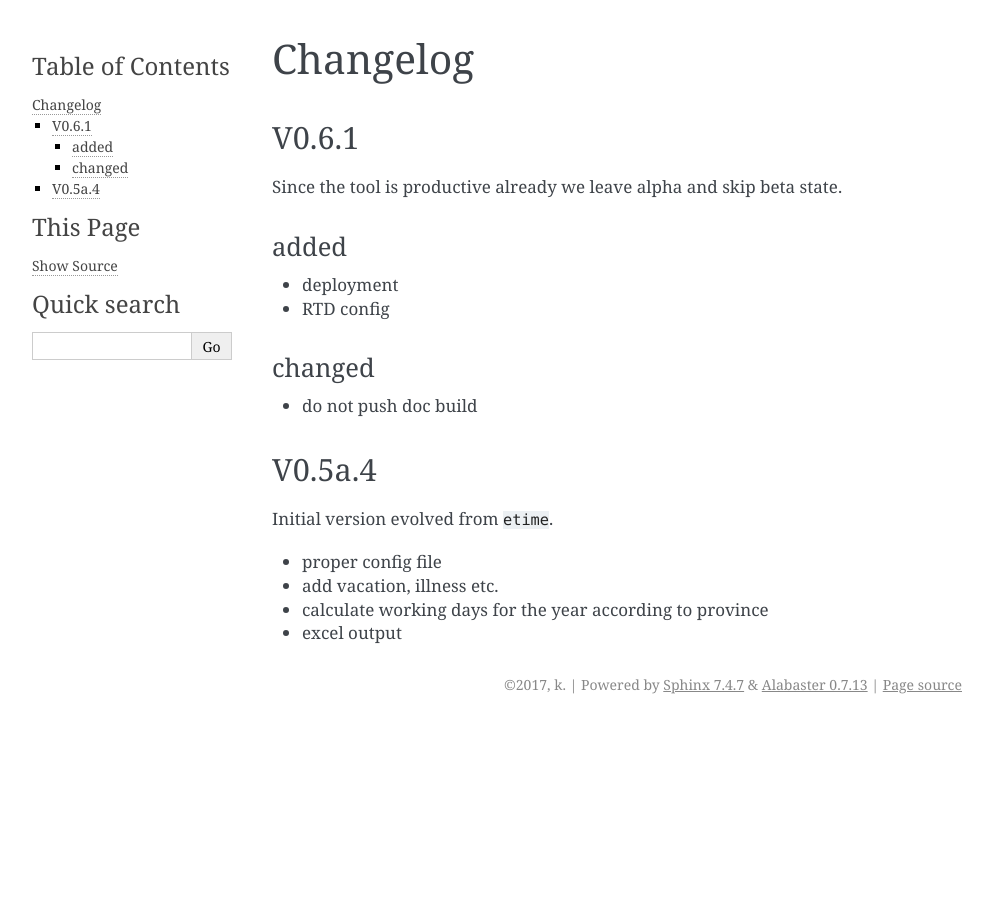
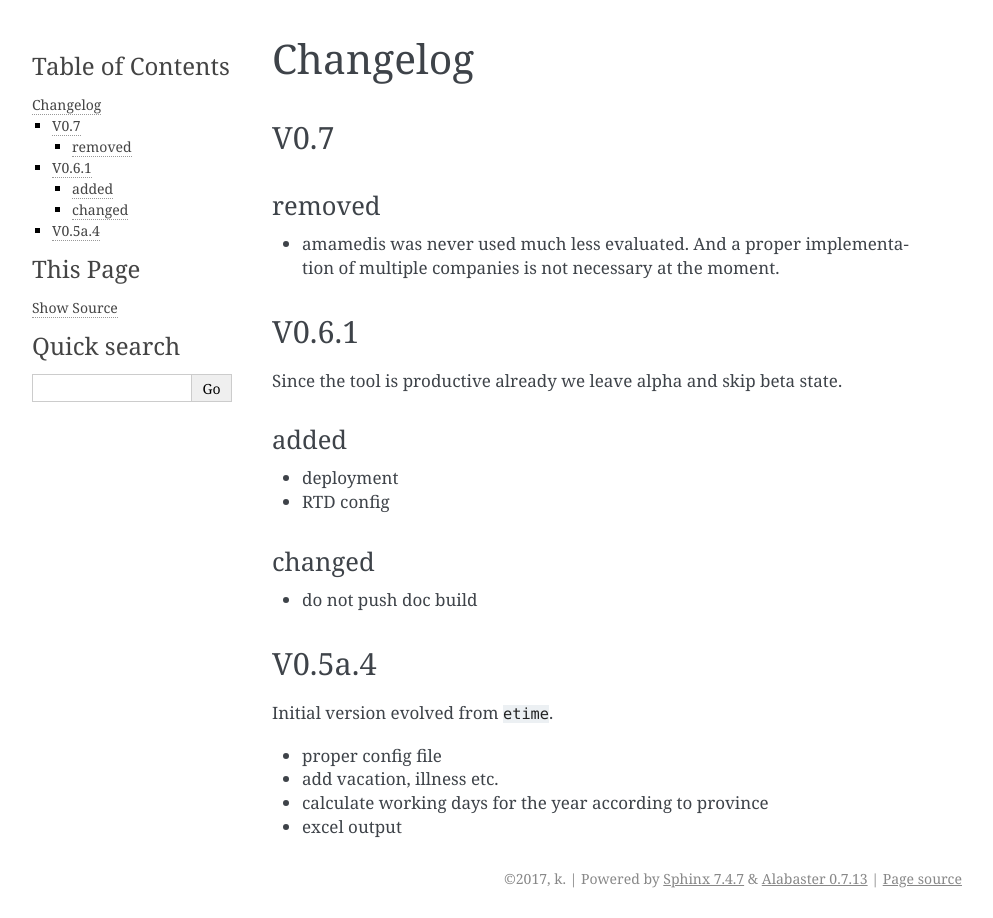
Before and after one commit to karlsebal/tick, a Sphinx documentation site: the page built from doc/source/changelog.rst, in a window 1280 px wide. Shown: the whole page, without its empty margins (148-1141 px from the left). Built offline with Sphinx 7.4.7, drawn with Linux system fonts in a browser that asks for light colours.

Commit message:
remove amamedis
i do not consider this worth a major release increment
for amamedis was never used and is a special case to
be handled in future if so necessary.

```diff
--- a/doc/source/changelog.rst
+++ b/doc/source/changelog.rst
@@ -1,5 +1,14 @@
 Changelog
 =========
+
+V0.7
+----
+
+removed
+.......
+
+* amamedis was never used much less evaluated.
+  And a proper implementation of multiple companies is not necessary at the moment.
 
 V0.6.1
 ------
--- a/doc/source/conf.py
+++ b/doc/source/conf.py
@@ -62,9 +62,9 @@ author = u'karlsebal'
 # built documents.
 #
 # The short X.Y version.
-version = u'0.6'
+version = u'0.7'
 # The full version, including alpha/beta/rc tags.
-release = u'0.6.2'
+release = u'0.7.0'
 
 # The language for content autogenerated by Sphinx. Refer to documentation
 # for a list of supported languages.
--- a/doc/source/devmanual.rst
+++ b/doc/source/devmanual.rst
@@ -40,8 +40,6 @@ Tags available in version |release| are:
 | tag string | meaning               |
 +============+=======================+
 |e           | Entry                 |
-+------------+-----------------------+
-|a           | Entry for amamedis    |
 +------------+-----------------------+
 |h           | Holiday               |
 +------------+-----------------------+
--- a/src/version.py
+++ b/src/version.py
@@ -1,2 +1,2 @@
 # keep shell compatible
-VERSION='0.6'
+VERSION='0.7'
```
Also changed, not shown: 2 other files.
